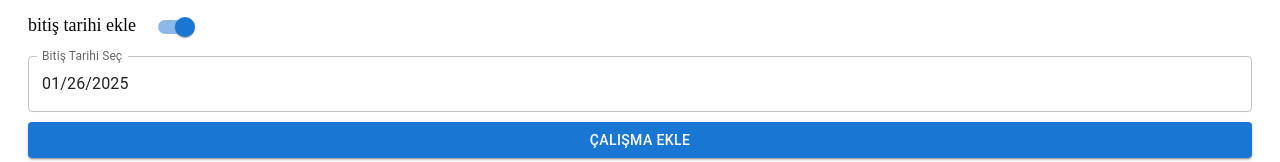
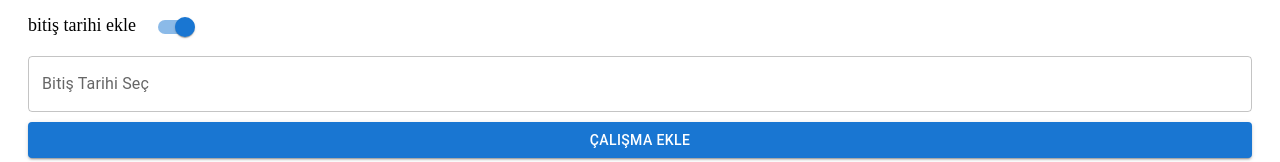
Before and after one commit to Emincurmen/calisma-takip-sistemi, a React (Vite) app: page / in a window 1280 px wide. Shown: the part 232-394 px from the top of the page. Built offline with nearby package versions, Linux system fonts and the light colour scheme; no server answers.

Commit message:
last date null  update

```diff
--- a/src/App.jsx
+++ b/src/App.jsx
@@ -18,7 +18,7 @@ const App = () => {
   const [formData, setFormData] = useState({
     name: "",
     dateCreated: "",
-    lastDate: dayjs(),
+    lastDate: null,
     konuBasligi: "",
     konuDetayi: "",
     status: "todo",
@@ -55,7 +55,7 @@ const App = () => {
       setFormData({
         name: "",
         dateCreated: "",
-        lastDate: dayjs(),
+        lastDate:null,
         konuBasligi: "",
         konuDetayi: "",
         status: "todo",
@@ -123,6 +123,7 @@ const App = () => {
       headerName: "Son Tarih",
       width: 200,
       renderCell: (params) =>
+        params.row.lastDate === "-" ? "-":
         dayjs(params.row.lastDate).from(dayjs(params.row.dateCreated)),
     },
   ];
@@ -161,6 +162,7 @@ const App = () => {
             inputProps={{ "aria-label": "controlled" }}
           />
         </div>
+
         {isSwitchChecked ? (
           <LocalizationProvider dateAdapter={AdapterDayjs}>
             <DatePicker
@@ -171,9 +173,7 @@ const App = () => {
               renderInput={(params) => <TextField {...params} />}
             />
           </LocalizationProvider>
-        ) : (
-          ""
-        )}
+        ) : formData.lastDate = "-"}
         <Button variant="contained" onClick={handleAddUser} fullWidth>
           Çalışma Ekle
         </Button>
```
